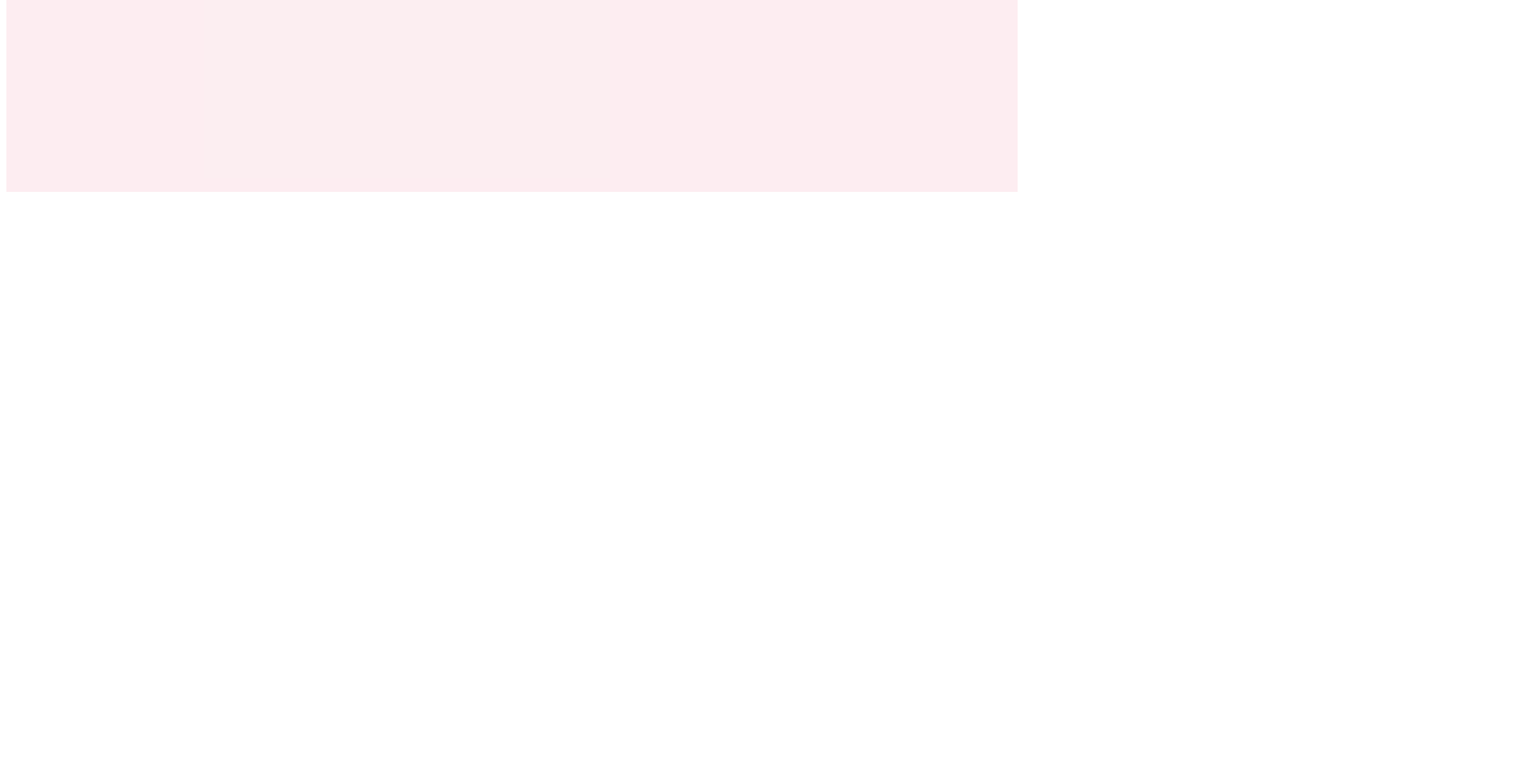
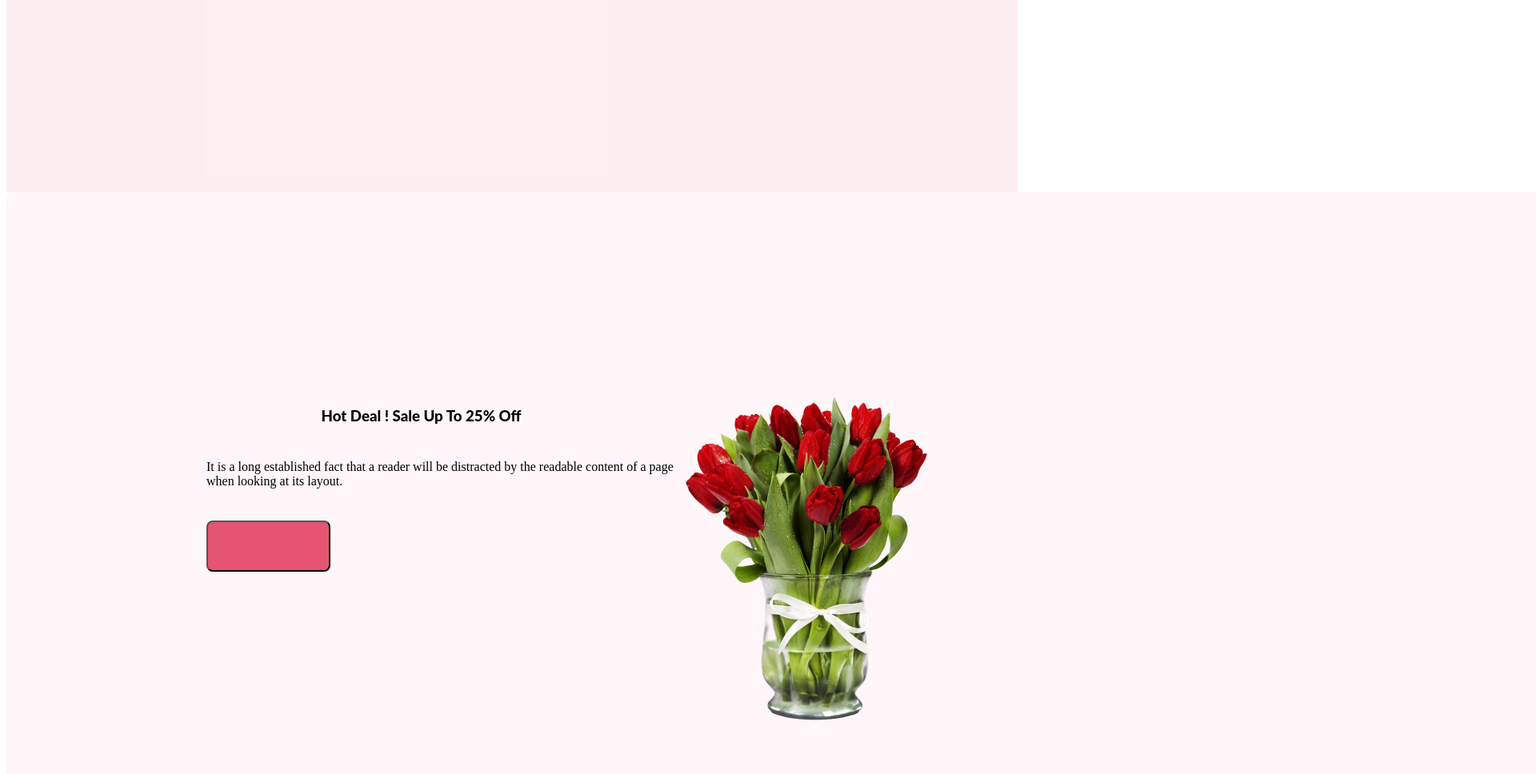
Before and after one commit to nusrat1224/flower-shop, a plain HTML site: page index.html in a window 1280 px wide. Shown: the part 1048-2016 px from the top of the page at 80% size, 1920 px wide, since content can reach past the window. Before the commit the page ends 1296 px from the top, so only its background shows below. Drawn offline with Linux system fonts and the light colour scheme.

Commit message:
new page added

```diff
--- a/index.html
+++ b/index.html
@@ -19,5 +19,36 @@
         </div>
 
     </header>
+
+    <main>
+
+        <section class="sale">
+            <div class="sale1">
+            <div>
+            <h3 class="deal">Hot Deal ! Sale Up To 25% Off</h3>
+            <p class="sale-info">It is a long established fact that a reader will be distracted by the readable content of a page when looking at its layout.</p>
+            <button class="sign"></button>
+        </div>
+
+                <img class="img" src="Flower Asset/pngwing 8.png" alt="">
+    </div>
+
+
+        </section>
+
+        <section class="insta">
+            <div class="insta1">
+                <div class="insta2">
+                    <h2 class="instagram">Instagram</h2>
+                    <p class="insta-info">It is a long established fact that a reader will be distracted by the readable content of a page when looking at its layout.</p>
+                <div>
+                    <img class="img1" src="Flower Asset/Flower 01.png" alt="">
+                    <img class="img1" src="Flower Asset/Rectangle 4.png" alt="">
+                    <img class="img1" src="Flower Asset/Rectangle 5.png" alt="">
+                    <img class="img1" src="Flower Asset/pngwing 6.png" alt="">
+            </div>
+
+        </section>
+    </main>
 </body>
 </html>
--- a/style/blog.css
+++ b/style/blog.css
@@ -38,3 +38,43 @@ font-style: normal;
 font-weight: 700;
 line-height: normal;
 }
+.sale{
+    padding: 250px;
+    border-radius: 8px;
+background: rgba(229, 84, 115, 0.05);
+align-items: center;
+width: 100%;
+width: 1922px;
+height: 620px;
+
+}
+.sale1{
+    display: flex;
+}
+.deal{
+    width: 537px;
+    height: 48px;
+    font-family: Lato;
+    font-weight: 800;
+    text-align: center;
+}
+.sign{border-radius: 8px;
+    background: #E55473;
+    width: 155px;
+    height: 64px;
+
+}
+.sale-info{
+    width: 594px;
+    height: 60px;
+}
+.insta{
+    width: 1920px;
+height: 4867px;
+background: #FFF;
+align-items: center;
+width:100%;
+}
+.insta2{
+    text-align: center;
+}
```
